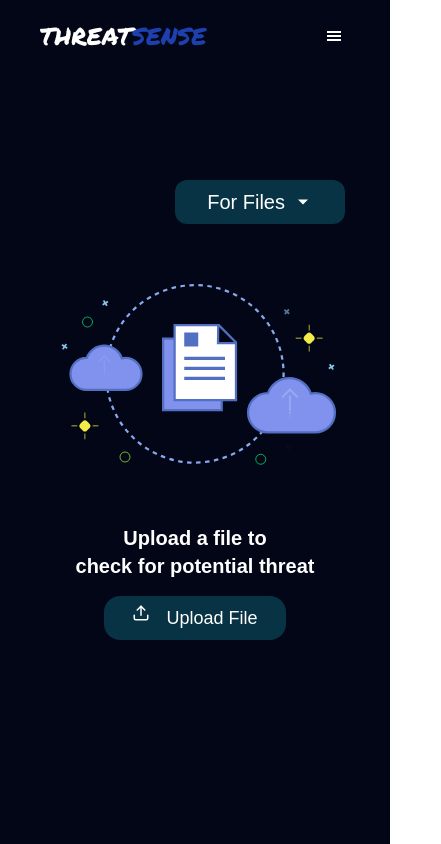
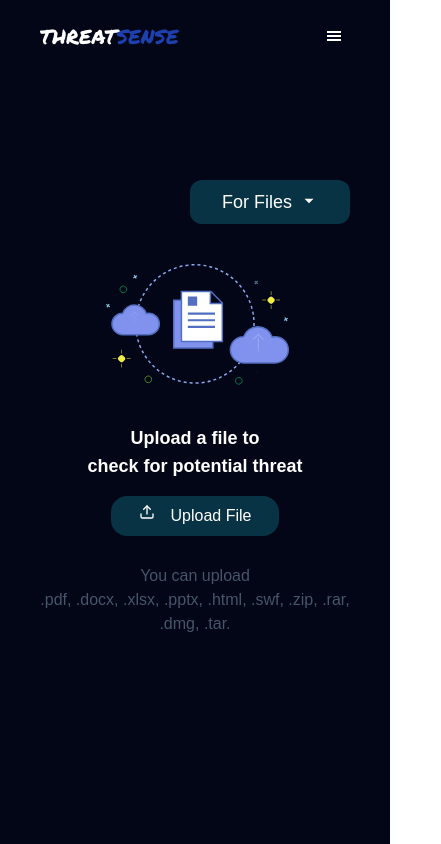
Before and after one commit to AllenKirby/ThreatSense, a React (Vite) app: page /checkfile in a window 390 px wide. Shown: the whole page, 441 px wide, since content can reach past the window. Built offline with nearby package versions, Linux system fonts and the light colour scheme.

Commit message:
wala nang mailagay

```diff
--- a/src/components/SubComponents/upload.jsx
+++ b/src/components/SubComponents/upload.jsx
@@ -9,10 +9,23 @@ const UploadFile = (props) => {
     const {upload} = props
     const [dropdown, setDropDown] = useState(false)
     const [dropdownclick, setDropdownclick] = useState('')
+    const [filetype, setFiletype] = useState();
 
     useEffect(()=>{
       setDropdownclick('cloudmersive')
     }, [])
+
+    useEffect(()=>{
+      if(dropdownclick === 'cloudmersive'){
+        setFiletype(".pdf, .docx, .xlsx, .pptx, .html, .swf, .zip, .rar, .dmg, .tar.")
+      }
+      else if(dropdownclick === 'threatsense'){
+        setFiletype(".exe and .dll.")
+      }
+      else{
+        setFiletype("any filetype")
+      }
+    }, [dropdownclick])
 
     const options = {
         loop: true,
@@ -24,20 +37,25 @@ const UploadFile = (props) => {
     };
 
   return (
-    <div data-aos="zoom-in" className="w-auto h-auto text-center p-24 rounded-lg">
+    <div data-aos="zoom-in" className="w-auto h-auto text-center p-10 rounded-lg">
       <div className='w-full h-auto relative z-10'>
-        <button onClick={() => setDropDown(!dropdown)} className='z-10 float-right w-auto px-8 py-2 rounded-xl text-xl bg-cyan-950 transition-all duration-150 flex'>{dropdownclick === 'cloudmersive' ? 'For Files' : dropdownclick === 'virustotal' ? 'General Scan' : dropdownclick === 'threatsense' ? 'For exe & dll' : '' }<IoMdArrowDropdown className='my-1 ml-2' color='white'/></button>
-        <div className={`absolute bg-slate-800 pt-4 flex flex-col -z-10 top-9 right-0 ${dropdown ? 'block' : 'hidden'}`}>
-          <button onClick={() => setDropdownclick('cloudmersive')} className='px-7 py-2 bg-slate-800 hover:rounded-xl hover:bg-white hover:text-slate-900 hover:scale-125 transition-all duration-150'>For Files</button>
-          <button onClick={() => setDropdownclick('virustotal')}className='px-7 py-2 bg-slate-800 hover:rounded-xl hover:bg-white hover:text-slate-900 hover:scale-125 transition-all duration-150'>General Scan</button>
-          <button onClick={() => setDropdownclick('threatsense')}className='px-7 py-2 bg-slate-800 hover:rounded-xl hover:bg-white hover:text-slate-900 hover:scale-125 transition-all duration-150'>For exe & dll </button>
+        <button onClick={() => setDropDown(!dropdown)} className='z-10 float-right w-auto px-8 py-2 rounded-xl text-lg bg-cyan-950 transition-all duration-150 flex'>{dropdownclick === 'cloudmersive' ? 'For Files' : dropdownclick === 'virustotal' ? 'General Scan' : dropdownclick === 'threatsense' ? 'For exe & dll' : '' }<IoMdArrowDropdown className='my-1 ml-2' color='white'/></button>
+        <div className={`absolute rounded-b-2xl bg-slate-800 pt-6 flex flex-col -z-10 top-9 right-0 ${dropdown ? 'block' : 'hidden'}`}>
+          <button onClick={() => setDropdownclick('cloudmersive')} className='px-6 py-2 bg-slate-800 hover:rounded-xl hover:bg-white hover:text-slate-900 hover:scale-125 transition-all duration-150'>For Files</button>
+          <button onClick={() => setDropdownclick('virustotal')}className='px-6 py-2 bg-slate-800 hover:rounded-xl hover:bg-white hover:text-slate-900 hover:scale-125 transition-all duration-150'>General Scan</button>
+          <button onClick={() => setDropdownclick('threatsense')}className='px-6 py-2 bg-slate-800 hover:rounded-xl hover:bg-white hover:text-slate-900 hover:scale-125 transition-all duration-150'>For exe & dll </button>
         </div>
       </div>
 
-      <Lottie options={options} height={300} width={300}/>
-      <p className="md:text-3xl text-xl font-semibold">Upload a file to <br /> check for potential threat</p>
       <div className='w-full flex items-center justify-center'>
-        <button onClick={() => upload(dropdownclick)} className="md:text-2xl text-lg px-7 py-2 rounded-2xl bg-cyan-950 mt-4 hover:bg-white hover:text-slate-900 hover:scale-125 transition-all duration-150 flex"><FiUpload color='white' className='mr-4'/> Upload File</button>
+        <Lottie options={options} height={200} width={200}/>
+      </div>
+      <p className="md:text-2xl text-lg font-semibold">Upload a file to <br /> check for potential threat</p>
+      <div className='w-full flex items-center justify-center'>
+        <button onClick={() => upload(dropdownclick)} className="md:text-xl text-base px-7 py-2 rounded-2xl bg-cyan-950 mt-4 hover:bg-white hover:text-slate-900 hover:scale-125 transition-all duration-150 flex"><FiUpload color='white' className='mr-4'/> Upload File</button>
+      </div>
+      <div className='w-full py-7'>
+        <p className='text-slate-600'>You can upload <br />{filetype}</p>
       </div>
     </div>
   )
--- a/src/components/checkfile.jsx
+++ b/src/components/checkfile.jsx
@@ -75,7 +75,10 @@ const Testnetwork = () => {
           console.log(prediction)
           setOutput('')
           setOutput(prediction)
-          await generateQuestions();
+          const filetype = whichService === 'cloudmersive' ?  '.pdf, .docx, .xlsx, .pptx, .html, .swf, .zip, .rar, .dmg, .tar'
+          : whichService === 'threatsense' ? '.exe, .dll'
+          : whichService === 'virustotal' ? 'any' : '' ;
+          await generateQuestions(filetype);
           setErrormessage('')
         }
       })
@@ -102,6 +105,7 @@ const Testnetwork = () => {
     formData.append('inputFile', selectedFile.cloudmersive, "file");
 
     console.log("start");
+    console.log(selectedFile.cloudmersive)
     try {
       axios.post('https://api.cloudmersive.com/virus/scan/file/advanced', formData, {
         headers: {
@@ -120,7 +124,10 @@ const Testnetwork = () => {
           console.log(data.CleanResult);
           console.log(data.FoundViruses);
           setOutput(data.CleanResult)
-          await generateQuestions();
+          const filetype = whichService === 'cloudmersive' ?  '.pdf, .docx, .xlsx, .pptx, .html, .swf, .zip, .rar, .dmg, .tar'
+          : whichService === 'threatsense' ? '.exe, .dll'
+          : whichService === 'virustotal' ? 'any' : '' ;
+          await generateQuestions(filetype);
           setErrormessage('')
         }
 
@@ -207,11 +214,14 @@ const Testnetwork = () => {
           setLoaderFlag(false)
           setOutputFlag(true)
           console.log(response.data)
-          // const prediction = response.data.prediction;
-          // console.log(prediction)
+          const prediction = response.data.extracted_values.data.attributes.stats.malicious;
+          console.log(prediction)
           setOutput('')
-          setOutput(prediction)
-          await generateQuestions();
+          setOutput(prediction === 0 ? true : false)
+          const filetype = whichService === 'cloudmersive' ?  '.pdf, .docx, .xlsx, .pptx, .html, .swf, .zip, .rar, .dmg, .tar'
+          : whichService === 'threatsense' ? '.exe, .dll'
+          : whichService === 'virustotal' ? 'any' : '' ;
+          await generateQuestions(filetype);
           setErrormessage('')
         }
       })
@@ -248,8 +258,8 @@ const Testnetwork = () => {
     handleSubmit();
   }, [selectedFile])
 
-  const generateQuestions = async () => {
-    let Text = await runGenerativeAI("Create 3 questions about prevention of virus and malware that maybe included to your downloaded files from the internet.");
+  const generateQuestions = async (filetype) => {
+    let Text = await runGenerativeAI(`Create 3 questions about prevention of virus and malware that maybe included to your ${filetype} downloaded files from the internet.`);
     let splitText = Text.split("?");
     const filteredText = splitText.filter(item => item != '')
     console.log("hit generating questions")
@@ -258,7 +268,7 @@ const Testnetwork = () => {
 
   const generateOutput = async (prompt) => {
     setGeneratedOutput('')
-    const text = await runGenerativeAI(prompt + "Make it a paragraph form")
+    const text = await runGenerativeAI(prompt + "Make it a paragraph form and do not use list formatting")
     console.log(text)
     setGeneratedOutput(text)
   }
@@ -279,13 +289,14 @@ const Testnetwork = () => {
       return text;
   } catch (error) {
       console.error('Error generating content:', error);
+      setErrormessage(error)
       return error
   }
 };
 
   return (
-    <section className="w-full h-4/5 flex items-center justify-center">
-        {uploadFlag && <UploadFile upload={uploadFile} />}
+    <section className="w-full h-screen flex items-center justify-center">
+        {uploadFlag && <UploadFile upload={uploadFile}/>}
         {loaderFlag && <Loaders loadertext={"Checking the File"} />}
         {outputFlag && <Output
         uploadAgain={uploadAgain}
@@ -295,6 +306,8 @@ const Testnetwork = () => {
         generatedOutput={generatedOutput}
         generateSuggestion={generateSuggestion}/>}
 
+        {errormessage && <Errorpage error={errormessage}/>}
+
     </section>
   )
 }
--- a/src/components/home.jsx
+++ b/src/components/home.jsx
@@ -12,12 +12,12 @@ const Home = () => {
   }, [])
 
   return (
-    <section className="w-full h-4/5 flex items-center justify-center">
+    <section className="w-full h-screen flex items-center justify-center">
         <article data-aos="zoom-in" className="p-7 text-center">
-          <p className="md:text-5xl text-3xl mb-4">Welcome to <span className=" font-permanentMarker">THREAT<span className='text-blue-800'>SENSE</span></span></p>
-          <p className="md:text-3xl text-xl font-light">Securing the Digital World: One Scan at a Time</p>
+          <p className="md:text-4xl text-2xl mb-4">Welcome to <span className=" font-permanentMarker">THREAT<span className='text-blue-800'>SENSE</span></span></p>
+          <p className="md:text-2xl text-lg font-light">Securing the Digital World: One Scan at a Time</p>
           <div className="w-full flex items-center justify-center">
-            <div className="cursor-pointer w-1/2 md:text-2xl text-lg px-7 py-2 rounded-lg bg-cyan-950 mt-4 hover:bg-white hover:text-slate-900 hover:scale-125 transition-all duration-150">
+            <div className="cursor-pointer w-1/2 md:text-xl text-base px-7 py-2 rounded-lg bg-cyan-950 mt-4 hover:bg-white hover:text-slate-900 hover:scale-125 transition-all duration-150">
               <Link to={'checkfile'}>Get Started</Link>
             </div>
           </div>
--- a/src/layout/RootLayout.jsx
+++ b/src/layout/RootLayout.jsx
@@ -18,11 +18,11 @@ const RootLayout = () => {
   }, [])
   return (
     <>
-      <header className='md:px-32 px-10 w-full h-auto py-5 flex items-center justify-between'>
+      <header className='absolute md:px-32 px-10 w-full h-auto py-5 flex items-center justify-between'>
         <div data-aos="fade-right">
-          <p className='md:text-4xl text-2xl font-permanentMarker'>THREAT<span className='text-blue-800'>SENSE</span></p>
+          <p className='md:text-3xl text-xl font-permanentMarker'>THREAT<span className='text-blue-800'>SENSE</span></p>
         </div>
-        <nav data-aos="fade-left" className='md:block hidden text-xl font-medium'>
+        <nav data-aos="fade-left" className='md:block hidden text-lg font-medium'>
           <NavLink className='mr-7 hover:text-blue-800 transition-all duration-100' to="/">Home</NavLink>
           <NavLink className='ml-7 hover:text-blue-800 transition-all duration-100' to="/checkfile">Check File</NavLink>
         </nav>
--- a/src/pages/mainpage.jsx
+++ b/src/pages/mainpage.jsx
@@ -24,7 +24,7 @@ const router = createBrowserRouter(
 const mainpage = () => {
   console.log(supabase)
   return (
-    <main className="w-full h-screen font-poppins bg-slate-950 text-white">
+    <main className="w-full h-auto relative font-poppins bg-slate-950 text-white">
       <RouterProvider router={router}/>
     </main>
   )
```
Also changed, not shown: src/components/SubComponents/output.jsx (+9 -9 lines).
